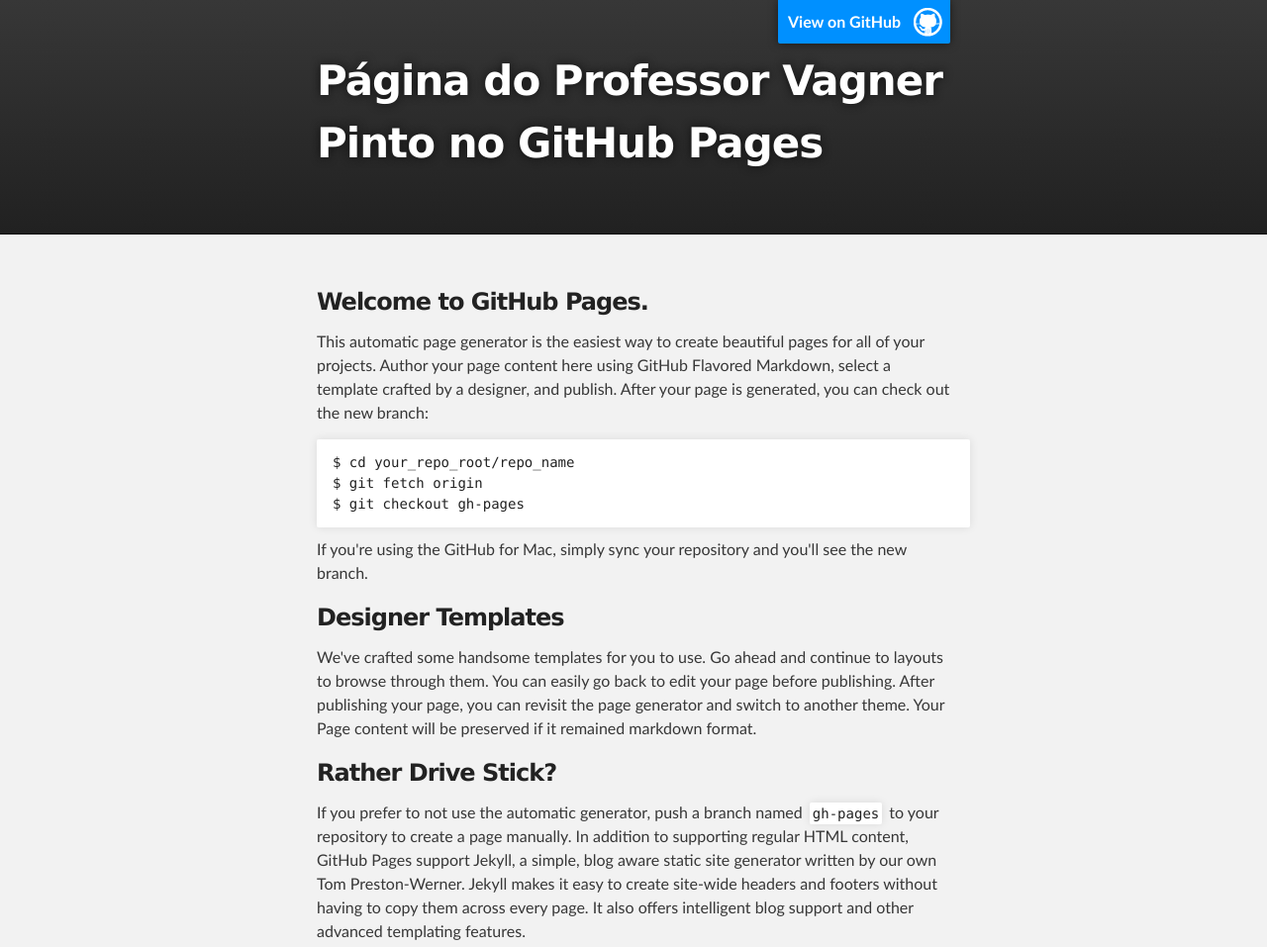
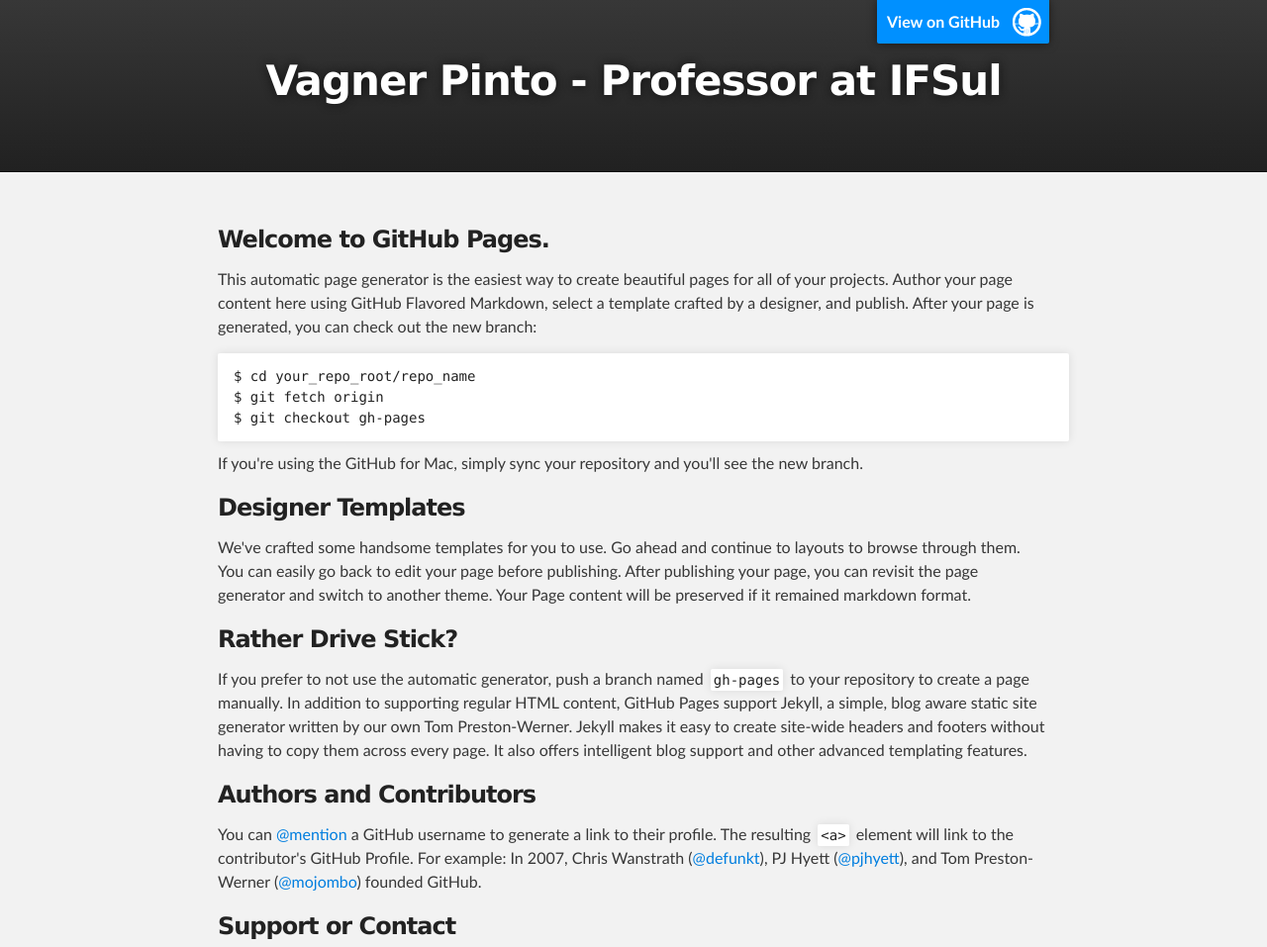
Before and after one commit to vagnersilvaifsul/vagnersilvaifsul.github.io, a plain HTML site: page index.html in a window 1280 px wide. Shown: the top 957 px of the page at 99% size. Drawn offline with Linux system fonts and the light colour scheme.

Commit message:
fix: header body

```diff
--- a/index.html
+++ b/index.html
@@ -18,7 +18,7 @@
         <header class="inner">
           <a id="forkme_banner" href="https://github.com/vagnersilvaifsul">View on GitHub</a>
 
-          <h1 id="project_title">Página do Professor Vagner Pinto no GitHub Pages</h1>
+          <h1 id="project_title">Vagner Pinto - Professor at IFSul</h1>
           <h2 id="project_tagline"></h2>
 
         </header>
--- a/stylesheets/stylesheet.css
+++ b/stylesheets/stylesheet.css
@@ -264,7 +264,7 @@ Full-Width Styles
 
 .inner {
   position: relative;
-  max-width: 640px;
+  max-width: 840px;
   padding: 20px 10px;
   margin: 0 auto;
 }
@@ -303,6 +303,7 @@ Full-Width Styles
   font-size: 42px;
   font-weight: 700;
   text-shadow: #111 0px 0px 10px;
+  text-align: center;
 }
 
 #project_tagline {
```
